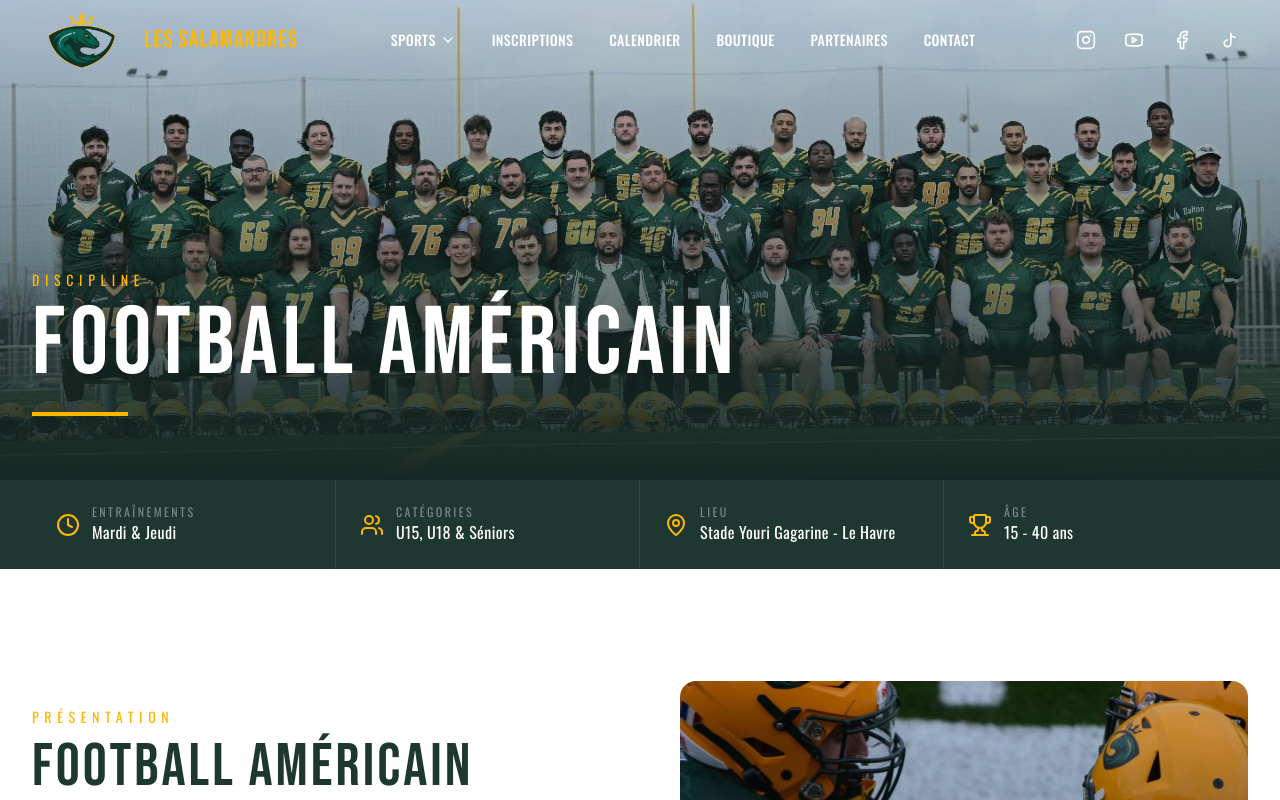
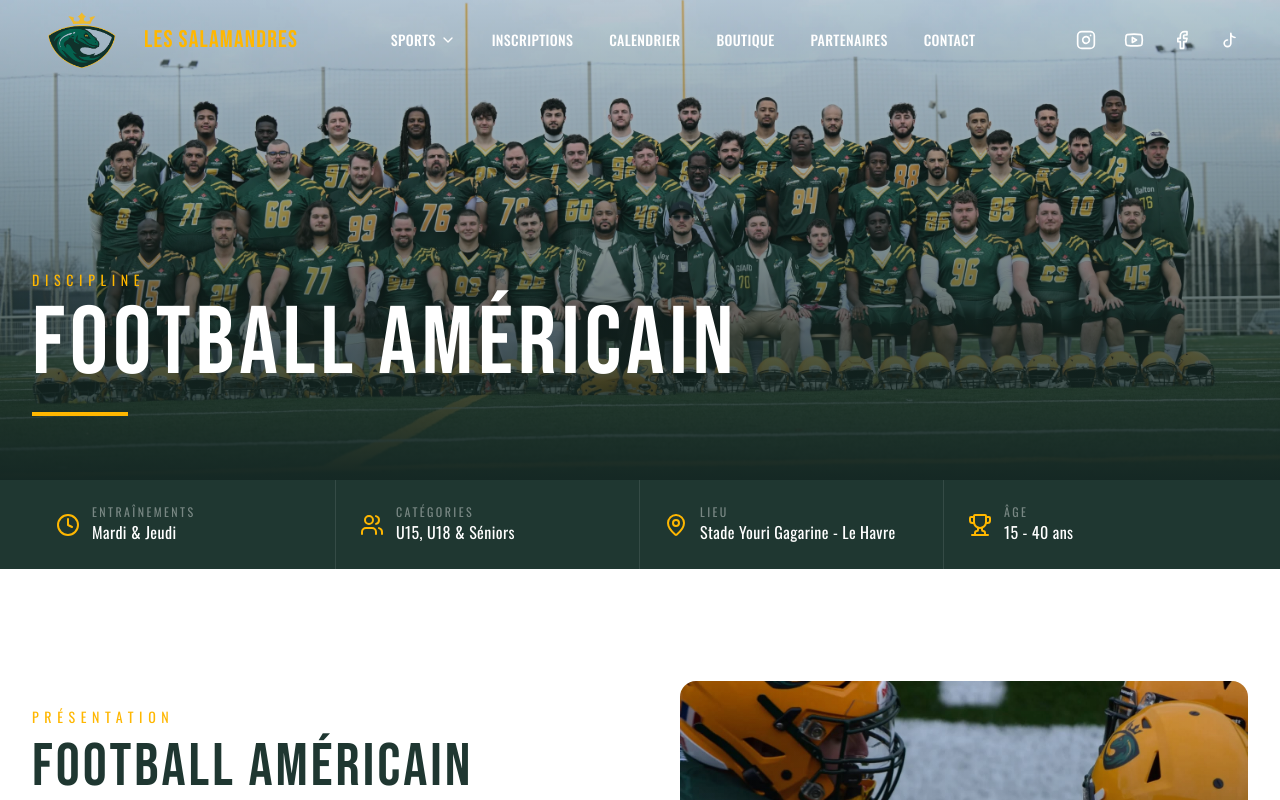
Before and after one commit to init-dev17/les-salamandres, a React (Vite) app: page /football-americain in a window 1280 px wide. Shown: the top 800 px of the page. Built offline with nearby package versions, Linux system fonts and the light colour scheme.

Commit message:
photo bannière foot us

```diff
--- a/src/pages/FootballUSPage.tsx
+++ b/src/pages/FootballUSPage.tsx
@@ -5,7 +5,7 @@ export function FootballUSPage() {
     <SportPage
       title="FOOTBALL AMÉRICAIN"
       subtitle="Discipline"
-      heroImage="/photos/foot-senior.jpg"
+      heroImage="/photos/foot-senior4.webp"
       description="Le Football Américain est le sport-roi aux États-Unis. En France, c'est plus de 35.000 licenciés répartis dans 250 clubs affiliés à la FFFA. Aux Salamandres du Havre, il est pratiqué avec passion et intensité. Que tu sois un joueur confirmé ou que tu découvres ce sport, nos coachs t'accompagnent pour progresser. L'association évolue en championnat régional et national en jouant de nombreux matchs en Normandie et en France à chaque saison."
       schedule="Mardi & Jeudi"
       category="U15, U18 & Séniors"
```
Also changed, not shown: public/photos/foot-senior4.webp (added).
